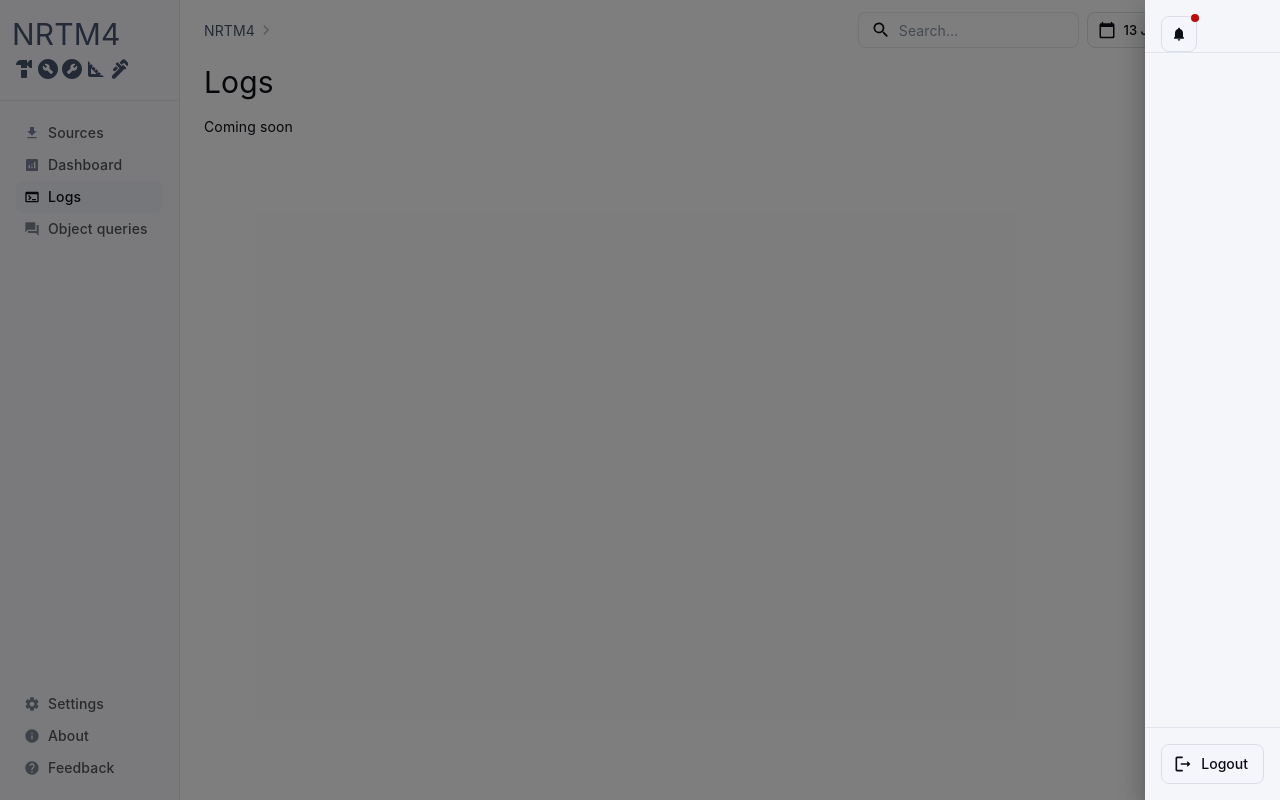
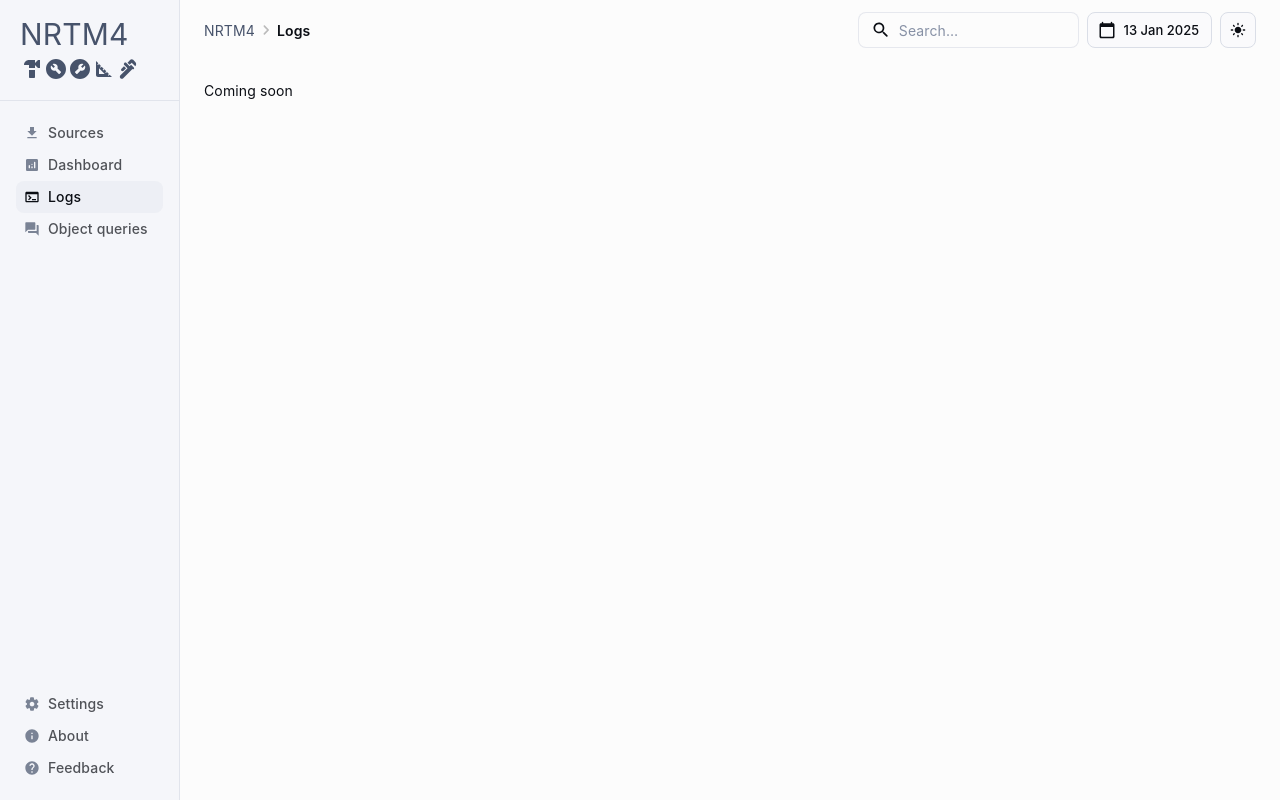
Before and after one commit to petchells/nrtm4tools, a React (Vite) app in the folder web/: page /logs in a window 1280 px wide. Built offline with nearby package versions, Linux system fonts and the light colour scheme.

Commit message:
popup drawer for narrow views

```diff
--- a/web/src/components/HostPage.tsx
+++ b/web/src/components/HostPage.tsx
@@ -72,7 +72,12 @@ export default function HostPage(props: { disableCustomTheme?: boolean }) {
           onSelected={(idx) => navigateToSection(idx)}
           menuItemSelectedIdx={menuItemSelectedIdx}
         />
-        <AppNavbar pageTitle={mainListItems[menuItemSelectedIdx].text} />
+        <AppNavbar
+          mainItems={mainListItems}
+          secondaryItems={secondaryListItems}
+          pageTitle={mainListItems[menuItemSelectedIdx].text}
+          onSelected={(idx) => navigateToSection(idx)}
+        />
         {/* Main content */}
         <Box
           component="main"
@@ -85,7 +90,7 @@ export default function HostPage(props: { disableCustomTheme?: boolean }) {
           })}
         >
           <Stack
-            spacing={2}
+            spacing={4}
             sx={{
               alignItems: "center",
               mx: 3,
@@ -93,7 +98,7 @@ export default function HostPage(props: { disableCustomTheme?: boolean }) {
               mt: { xs: 8, md: 0 },
             }}
           >
-            <Header />
+            <Header pageTitle={mainListItems[menuItemSelectedIdx].text || ""} />
             <Outlet />
           </Stack>
         </Box>
--- a/web/src/components/logs/Logs.tsx
+++ b/web/src/components/logs/Logs.tsx
@@ -5,9 +5,6 @@ import Typography from "@mui/material/Typography";
 export default function Logs() {
   return (
     <Box sx={{ width: "100%", maxWidth: { sm: "100%", md: "1700px" } }}>
-      <Typography variant="h3" component="h1" sx={{ mb: 2 }}>
-        Logs
-      </Typography>
       <Grid container spacing={2} columns={12}>
         <Grid>
           <Typography variant="body1" sx={{ mb: 2 }}>
--- a/web/src/components/queries/Queries.tsx
+++ b/web/src/components/queries/Queries.tsx
@@ -5,9 +5,6 @@ import Typography from "@mui/material/Typography";
 export default function Queries() {
   return (
     <Box sx={{ width: "100%", maxWidth: { sm: "100%", md: "1700px" } }}>
-      <Typography variant="h3" component="h1" sx={{ mb: 2 }}>
-        Object queries
-      </Typography>
       <Grid container spacing={2} columns={12}>
         <Grid>
           <Typography variant="body1" sx={{ mb: 2 }}>
--- a/web/src/components/rootmap.tsx
+++ b/web/src/components/rootmap.tsx
@@ -9,8 +9,15 @@ import Logs from "./logs/Logs";
 import Sources from "./sources/Sources";
 import MainGrid from "./dashboard/MainGrid";
 import Queries from "./queries/Queries";
+import { MenuItem } from "./widgets/widgettypes";
 
-export const mainListItems: any[] = [
+interface MenuRouter extends MenuItem {
+  index?: boolean;
+  element: any;
+  path?: string;
+}
+
+export const mainListItems: MenuRouter[] = [
   {
     index: true,
     element: <Navigate to="sources" replace />,
--- a/web/src/components/sources/Sources.tsx
+++ b/web/src/components/sources/Sources.tsx
@@ -3,7 +3,7 @@ import { useEffect, useState } from "react";
 import Alert from "@mui/material/Alert";
 import Box from "@mui/material/Box";
 import Button from "@mui/material/Button";
-import CircularProgress from '@mui/material/CircularProgress';
+import CircularProgress from "@mui/material/CircularProgress";
 import Grid from "@mui/material/Grid2";
 import Typography from "@mui/material/Typography";
 
@@ -84,7 +84,8 @@ export default function Sources() {
 
   const onUrlEntered = (url: string, label: string) => {
     setDataLoading(true);
-    client.connectSource(url, label)
+    client
+      .connectSource(url, label)
       .then(
         (msg) => {
           console.log("success", msg);
@@ -97,7 +98,8 @@ export default function Sources() {
           } else {
             setErr("" + rej);
           }
-        })
+        }
+      )
       .finally(() => setDataLoading(false));
   };
 
@@ -120,8 +122,10 @@ export default function Sources() {
 
   const removeSource = (source: SourceModel) => {
     setDataLoading(true);
-    client.removeSource(source.Source, source.Label)
-      .then(() => {
+    client
+      .removeSource(source.Source, source.Label)
+      .then(
+        () => {
           const idx = selectedIDs.indexOf(source.ID);
           if (idx > -1) {
             selectedIDs.splice(idx, 1);
@@ -133,9 +137,11 @@ export default function Sources() {
             setSources(sources);
           }
           setRefresh(refresh ^ 1);
-      }, (err) => setErr(err))
+        },
+        (err) => setErr(err)
+      )
       .finally(() => setDataLoading(false));
-  }
+  };
 
   const handleRemoveSource = (id: string) => {
     for (const s of sources) {
@@ -149,12 +155,14 @@ export default function Sources() {
 
   return (
     <Box sx={{ width: "100%", maxWidth: { sm: "100%", md: "1700px" } }}>
-      <Typography variant="h3" component="h1" sx={{ mb: 2 }}>
-        Sources
-      </Typography>
       <Grid container spacing={2} columns={12}>
         <Box sx={{ mb: 1 }}>
-          <Button variant="outlined" onClick={fetchSources} startIcon={<RefreshIcon />}>
+          <Button
+            variant="outlined"
+            size="small"
+            onClick={fetchSources}
+            startIcon={<RefreshIcon />}
+          >
             Refresh
           </Button>
         </Box>
@@ -192,7 +200,10 @@ export default function Sources() {
               <Typography variant="h6" component="h1" sx={{ mt: 2 }}>
                 Connect a new source
               </Typography>
-              <SourcesInput onUrlEntered={onUrlEntered} disabled={!!dataLoading} />
+              <SourcesInput
+                onUrlEntered={onUrlEntered}
+                disabled={!!dataLoading}
+              />
             </>
           )}
         </Grid>
--- a/web/src/components/widgets/AppNavbar.tsx
+++ b/web/src/components/widgets/AppNavbar.tsx
@@ -1,14 +1,19 @@
 import * as React from "react";
+
 import { styled } from "@mui/material/styles";
 import AppBar from "@mui/material/AppBar";
 import Box from "@mui/material/Box";
+import MuiToolbar from "@mui/material/Toolbar";
 import Stack from "@mui/material/Stack";
-import MuiToolbar from "@mui/material/Toolbar";
-import { tabsClasses } from "@mui/material/Tabs";
 import Typography from "@mui/material/Typography";
-import DashboardRoundedIcon from "@mui/icons-material/DashboardRounded";
+
+import FileDownloadIcon from "@mui/icons-material/FileDownload";
+import DashboardRoundedIcon from "@mui/icons-material/Menu";
+
+import ColorModeIconDropdown from "../shared-theme/ColorModeIconDropdown";
+import MenuButton from "./MenuButton";
 import SideMenuMobile from "./SideMenuMobile";
-import ColorModeIconDropdown from "../shared-theme/ColorModeIconDropdown";
+import { MenuItem } from "./widgettypes";
 
 const Toolbar = styled(MuiToolbar)({
   width: "100%",
@@ -19,21 +24,32 @@ const Toolbar = styled(MuiToolbar)({
   justifyContent: "center",
   gap: "12px",
   flexShrink: 0,
-  [`& ${tabsClasses.flexContainer}`]: {
-    gap: "8px",
-    p: "8px",
-    pb: 0,
-  },
 });
 
-export default function AppNavbar(props: { pageTitle?: string }) {
-  const [open, setOpen] = React.useState(true);
+interface AppNavbarProps {
+  pageTitle?: string;
+  onSelected: (idx: number) => void;
+  mainItems: MenuItem[];
+  secondaryItems: MenuItem[];
+}
+export default function AppNavbar({
+  pageTitle,
+  onSelected,
+  mainItems,
+  secondaryItems,
+}: AppNavbarProps) {
+  const [open, setOpen] = React.useState(false);
+
+  const onMenuSelected = (idx: number) => {
+    setOpen(false);
+    onSelected(idx);
+  };
 
   const toggleDrawer = (newOpen: boolean) => () => {
     setOpen(newOpen);
   };
 
-  let pageTitle = props.pageTitle || "";
+  pageTitle = pageTitle || "";
 
   return (
     <AppBar
@@ -73,7 +89,16 @@ export default function AppNavbar(props: { pageTitle?: string }) {
             </Typography>
           </Stack>
           <ColorModeIconDropdown />
-          <SideMenuMobile open={open} toggleDrawer={toggleDrawer} />
+          <MenuButton aria-label="menu" onClick={toggleDrawer(true)}>
+            <DashboardRoundedIcon />
+          </MenuButton>
+          <SideMenuMobile
+            open={open}
+            toggleDrawer={toggleDrawer}
+            onSelected={onMenuSelected}
+            mainItems={mainItems}
+            secondaryItems={secondaryItems}
+          />
         </Stack>
       </Toolbar>
     </AppBar>
@@ -100,7 +125,7 @@ export function CustomIcon() {
         boxShadow: "inset 0 2px 5px rgba(255, 255, 255, 0.3)",
       }}
     >
-      <DashboardRoundedIcon color="inherit" sx={{ fontSize: "1rem" }} />
+      <FileDownloadIcon color="inherit" sx={{ fontSize: "1rem" }} />
     </Box>
   );
 }
--- a/web/src/components/widgets/Header.tsx
+++ b/web/src/components/widgets/Header.tsx
@@ -5,7 +5,11 @@ import ColorModeIconDropdown from "../shared-theme/ColorModeIconDropdown";
 
 import Search from "./Search";
 
-export default function Header() {
+interface HeaderProps {
+  pageTitle: string;
+}
+
+export default function Header({ pageTitle }: HeaderProps) {
   return (
     <Stack
       direction="row"
@@ -19,7 +23,7 @@ export default function Header() {
       }}
       spacing={2}
     >
-      <NavbarBreadcrumbs />
+      <NavbarBreadcrumbs pageTitle={pageTitle} />
       <Stack direction="row" sx={{ gap: 1 }}>
         <Search />
         <CustomDatePicker />
--- a/web/src/components/widgets/MenuContent.tsx
+++ b/web/src/components/widgets/MenuContent.tsx
@@ -4,49 +4,47 @@ import ListItemButton from "@mui/material/ListItemButton";
 import ListItemIcon from "@mui/material/ListItemIcon";
 import ListItemText from "@mui/material/ListItemText";
 import Stack from "@mui/material/Stack";
+import { MenuItem } from "./widgettypes";
 
-export default function MenuContent(props: {
-  mainItems: any[];
+interface MenuContentProps {
+  mainItems: MenuItem[];
   secondaryItems: any[];
   menuItemSelectedIdx: number;
   onSelected: (idx: number) => void;
-  iconMode: boolean;
-}) {
-  const iconMode = props.iconMode;
-
+}
+export default function MenuContent({
+  mainItems,
+  secondaryItems,
+  menuItemSelectedIdx,
+  onSelected,
+}: MenuContentProps) {
   // handle click on menu item
-  const menuClicked = (idx: number) => () => {
-    props.onSelected(idx);
-    // setMenuItemSelectedIdx(idx);
-    // if (mainListItems[idx].href) {
-    //   window.location.href = mainListItems[idx].href;
-    // }
-  };
+  const menuClicked = (idx: number) => () => onSelected(idx);
 
   return (
     <Stack sx={{ flexGrow: 1, p: 1, justifyContent: "space-between" }}>
       <List dense>
-        {props.mainItems.map(
+        {mainItems.map(
           (item, index) =>
             item.text && (
               <ListItem key={index} disablePadding sx={{ display: "block" }}>
                 <ListItemButton
-                  selected={index === props.menuItemSelectedIdx}
+                  selected={index === menuItemSelectedIdx}
                   onClick={menuClicked(index)}
                 >
                   <ListItemIcon>{item.icon}</ListItemIcon>
-                  {iconMode || <ListItemText primary={item.text} />}
+                  <ListItemText primary={item.text} />
                 </ListItemButton>
               </ListItem>
             )
         )}
       </List>
       <List dense>
-        {props.secondaryItems.map((item, index) => (
+        {secondaryItems.map((item, index) => (
           <ListItem key={index} disablePadding sx={{ display: "block" }}>
             <ListItemButton>
               <ListItemIcon>{item.icon}</ListItemIcon>
-              {iconMode || <ListItemText primary={item.text} />}
+              <ListItemText primary={item.text} />
             </ListItemButton>
           </ListItem>
         ))}
--- a/web/src/components/widgets/NavbarBreadcrumbs.tsx
+++ b/web/src/components/widgets/NavbarBreadcrumbs.tsx
@@ -14,7 +14,13 @@ const StyledBreadcrumbs = styled(Breadcrumbs)(({ theme }) => ({
   },
 }));
 
-export default function NavbarBreadcrumbs() {
+interface NavbarBreadcrumbsProps {
+  pageTitle: string;
+}
+
+export default function NavbarBreadcrumbs({
+  pageTitle,
+}: NavbarBreadcrumbsProps) {
   return (
     <StyledBreadcrumbs
       aria-label="breadcrumb"
@@ -24,7 +30,9 @@ export default function NavbarBreadcrumbs() {
       <Typography
         variant="body1"
         sx={{ color: "text.primary", fontWeight: 600 }}
-      ></Typography>
+      >
+        {pageTitle}
+      </Typography>
     </StyledBreadcrumbs>
   );
 }
--- a/web/src/components/widgets/SideMenu.tsx
+++ b/web/src/components/widgets/SideMenu.tsx
@@ -10,6 +10,7 @@ import PlumbingIcon from "@mui/icons-material/Plumbing";
 import SquareFootIcon from "@mui/icons-material/SquareFoot";
 
 import MenuContent from "./MenuContent";
+import Stack from "@mui/material/Stack";
 
 const drawerWidth = 180;
 
@@ -48,9 +49,10 @@ export default function SideMenu(props: {
           display: "flex",
           mt: "calc(var(--template-frame-height, 0px) + 4px)",
           p: 1.5,
+          pl: 2.5,
         }}
       >
-        <div>
+        <Stack>
           <Typography
             component="h2"
             variant="h3"
@@ -69,7 +71,7 @@ export default function SideMenu(props: {
             <SquareFootIcon />
             <PlumbingIcon />
           </Typography>
-        </div>
+        </Stack>
       </Box>
       <Divider />
       <MenuContent
@@ -77,7 +79,6 @@ export default function SideMenu(props: {
         secondaryItems={props.secondaryItems}
         onSelected={(idx) => props.onSelected(idx)}
         menuItemSelectedIdx={props.menuItemSelectedIdx}
-        iconMode={false}
       />
     </Drawer>
   );
--- a/web/src/components/widgets/SideMenuMobile.tsx
+++ b/web/src/components/widgets/SideMenuMobile.tsx
@@ -1,23 +1,38 @@
-import Avatar from "@mui/material/Avatar";
+import { styled } from "@mui/material/styles";
 import Button from "@mui/material/Button";
+import Box from "@mui/material/Box";
 import Divider from "@mui/material/Divider";
 import Drawer, { drawerClasses } from "@mui/material/Drawer";
 import Stack from "@mui/material/Stack";
 import Typography from "@mui/material/Typography";
+
+import BuildCircleIcon from "@mui/icons-material/BuildCircle";
+import HardwareIcon from "@mui/icons-material/Hardware";
 import LogoutRoundedIcon from "@mui/icons-material/LogoutRounded";
-import NotificationsRoundedIcon from "@mui/icons-material/NotificationsRounded";
+import PlumbingIcon from "@mui/icons-material/Plumbing";
+import SquareFootIcon from "@mui/icons-material/SquareFoot";
 
-import MenuButton from "./MenuButton";
 import MenuContent from "./MenuContent";
+import { MenuItem } from "./widgettypes";
+
+const BuildCircleIcon90 = styled(BuildCircleIcon)`
+  transform: rotate(90deg);
+`;
 
 interface SideMenuMobileProps {
   open: boolean | undefined;
   toggleDrawer: (newOpen: boolean) => () => void;
+  onSelected: (idx: number) => void;
+  mainItems: MenuItem[];
+  secondaryItems: MenuItem[];
 }
 
 export default function SideMenuMobile({
   open,
   toggleDrawer,
+  onSelected,
+  mainItems,
+  secondaryItems,
 }: SideMenuMobileProps) {
   return (
     <Drawer
@@ -38,21 +53,41 @@ export default function SideMenuMobile({
           height: "100%",
         }}
       >
-        <Stack direction="row" sx={{ p: 2, pb: 0, gap: 1 }}>
-          <MenuButton showBadge>
-            <NotificationsRoundedIcon />
-          </MenuButton>
-        </Stack>
+        <Box
+          sx={{
+            display: "flex",
+            mt: "calc(var(--template-frame-height, 0px) + 4px)",
+            p: 1.5,
+          }}
+        >
+          <Stack alignItems="center">
+            <Typography
+              component="h2"
+              variant="h3"
+              sx={{ color: "text.secondary" }}
+            >
+              NRTM4
+            </Typography>
+            <Typography
+              component="h2"
+              variant="h3"
+              sx={{ color: "text.secondary" }}
+            >
+              <HardwareIcon />
+              <BuildCircleIcon />
+              <BuildCircleIcon90 />
+              <SquareFootIcon />
+              <PlumbingIcon />
+            </Typography>
+          </Stack>
+        </Box>
         <Divider />
         <Stack sx={{ flexGrow: 1 }}>
           <MenuContent
-            mainItems={[]}
-            secondaryItems={[]}
+            mainItems={mainItems}
+            secondaryItems={secondaryItems}
             menuItemSelectedIdx={0}
-            onSelected={function (idx: number): void {
-              console.log("selected idx", idx);
-            }}
-            iconMode={true}
+            onSelected={(idx) => onSelected(idx)}
           />
           <Divider />
         </Stack>
@@ -61,9 +96,7 @@ export default function SideMenuMobile({
             variant="outlined"
             fullWidth
             startIcon={<LogoutRoundedIcon />}
-          >
-            Logout
-          </Button>
+          ></Button>
         </Stack>
       </Stack>
     </Drawer>
--- /dev/null
+++ b/web/src/components/widgets/widgettypes.ts
@@ -0,0 +1,6 @@
+
+
+export interface MenuItem {
+	text?: string;
+	icon?: any;
+}
```
Lines whose indentation alone changed are shown as unchanged.
